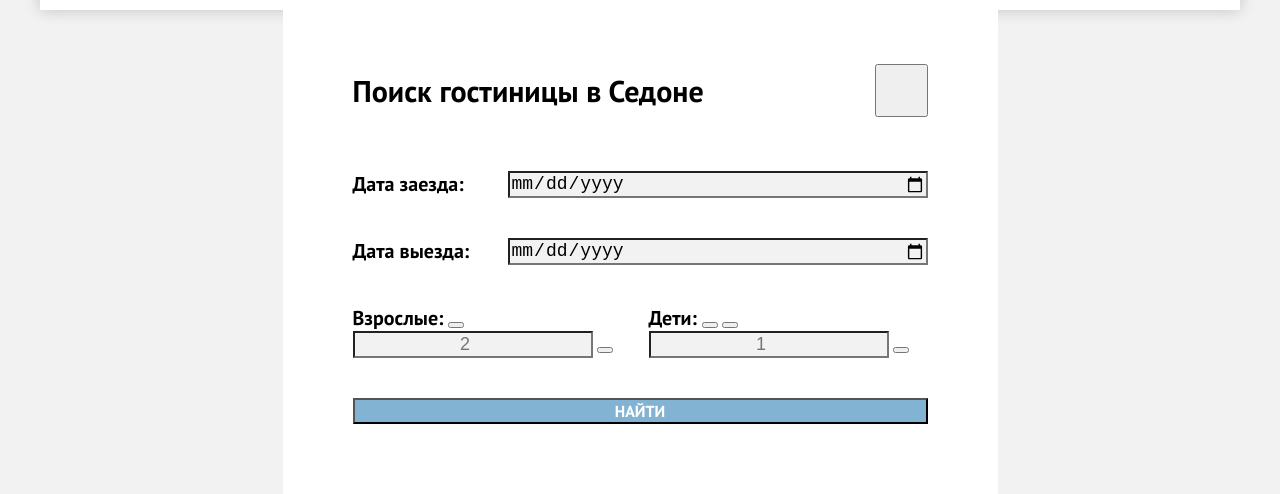
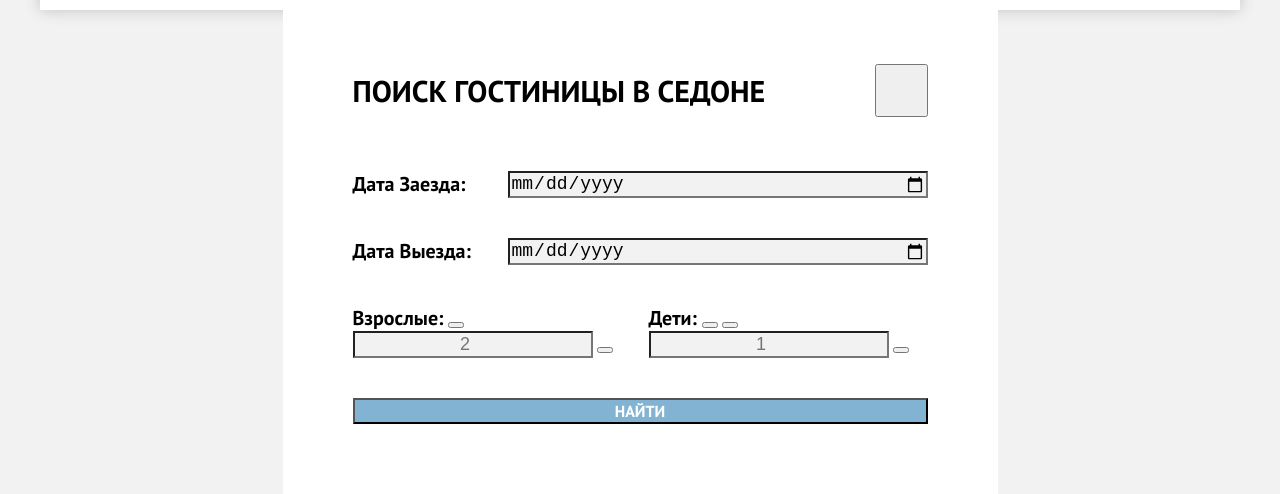
Before and after one commit to htmlacademy-htmlcss/2107215-sedona-34, a plain HTML site: page index.html in a window 1280 px wide. Shown: the part 3168-3662 px from the top of the page. Drawn offline with Linux system fonts and the light colour scheme.

Commit message:
исправила текст в модальном окне

```diff
--- a/index.html
+++ b/index.html
@@ -171,12 +171,12 @@
 
       <form class="modal-form" action="https://echo.htmlacademy.ru/" method="post">
         <p class="field-group-date modal-form-arrival">
-          <label class="form-label" for="modal-arrival">Дата заезда:</label>
+          <label class="form-label" for="modal-arrival">Дата Заезда:</label>
           <input class="modal-input-date" type="date" id="modal-arrival" name="modal-form-arrival" placeholder="27 апреля 2020">
         </p>
 
         <p class="field-group-date modal-form-departure">
-          <label class="form-label" for="modal-departure">Дата выезда:</label>
+          <label class="form-label" for="modal-departure">Дата Выезда:</label>
           <input class="modal-input-date" type="date" id="modal-departure" name="modal-form-departure" placeholder="1 сентября 2021">
         </p>
 
--- a/styles/styles.css
+++ b/styles/styles.css
@@ -679,7 +679,7 @@ img {
   font-weight: 700;
   padding: 0;
   margin: 0;
-  margin-right: 111px;
+  text-transform: uppercase;
 }
 
 .modal-title-wrapper {
```
